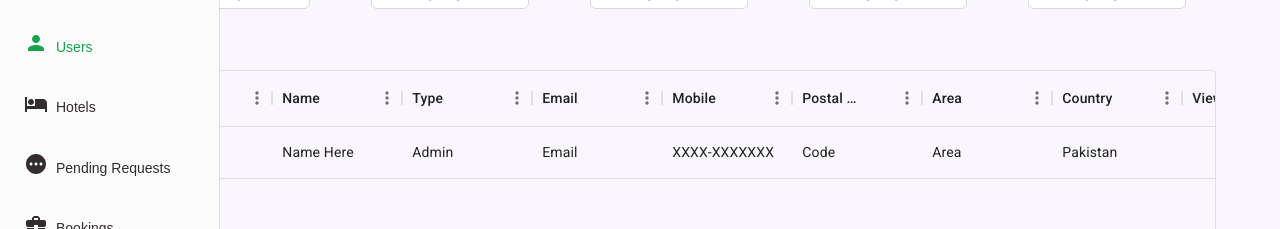
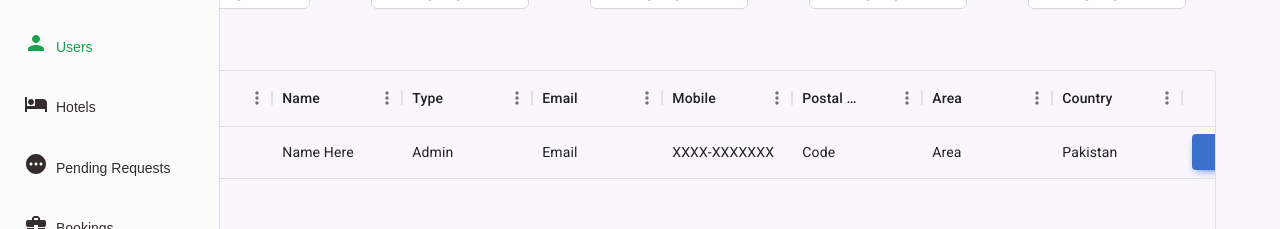
Before and after one commit to SohaibShahzad/desalis.github.io, a React (Create React App) app: page /users in a window 1280 px wide. Shown: the part 236-465 px from the top of the page. Built offline with nearby package versions, Linux system fonts and the light colour scheme; a web font is replaced by a local one.

Commit message:
Buttons added

```diff
--- a/src/Components/dataTable/dataTable.jsx
+++ b/src/Components/dataTable/dataTable.jsx
@@ -1,4 +1,4 @@
-import React, { useState } from "react";
+import React, { useEffect, useState } from "react";
 import { DataGrid } from "@mui/x-data-grid";
 import { useSelector } from "react-redux";
 import { hotelsHeader } from "../../Utilis/DataTableSource";
@@ -6,14 +6,58 @@ import { Box } from "@mui/material";
 
 const DataTable = () => {
   const { profileData } = useSelector((state) => state.dataProfile);
-  const [list, setList] = useState([profileData]);
-  console.log(list);
+  const [list, setList] = useState([]);
+  useEffect(() => {
+    setList([profileData]);
+  }, [profileData]);
+
+  const handleDelete = () => {};
+  const handleView = () => {};
+  const deleteColumn = [
+    {
+      field: "delete",
+      headerName: "",
+      width: 100,
+      renderCell: (params) => {
+        return (
+          <div className="cellAction">
+            <button
+              className="btn btn-danger"
+              onClick={() => handleDelete(params.row._id)}
+            >
+              Delete
+            </button>
+          </div>
+        );
+      },
+    },
+  ];
+  const viewColumn = [
+    {
+      field: "view",
+      headerName: "",
+      width: 100,
+      renderCell: (params) => {
+        return (
+          <div className="cellAction">
+            <button
+              className="btn btn-primary"
+              onClick={() => handleView(params.row._id)}
+            >
+              View
+            </button>
+          </div>
+        );
+      },
+    },
+  ];
+  // console.log(list);
   //   setList([profileData]);
   return (
-    <Box sx={{ height: 400, width: '100%' }}>
+    <Box sx={{ height: 400, width: "100%" }}>
       <DataGrid
         rows={list}
-        columns={hotelsHeader}
+        columns={hotelsHeader.concat(viewColumn, deleteColumn)}
         initialState={{
           pagination: {
             paginationModel: {
--- a/src/Utilis/DataTableSource.jsx
+++ b/src/Utilis/DataTableSource.jsx
@@ -7,6 +7,4 @@ export const hotelsHeader = [
   { field: "postalCode", headerName: "Postal Code", width: 130 },
   { field: "area", headerName: "Area", width: 130 },
   { field: "country", headerName: "Country", width: 130 },
-  { field: "view", headerName: "View", width: 130 },
-  { field: "delete", headerName: "Delete", width: 130 },
 ];
```
